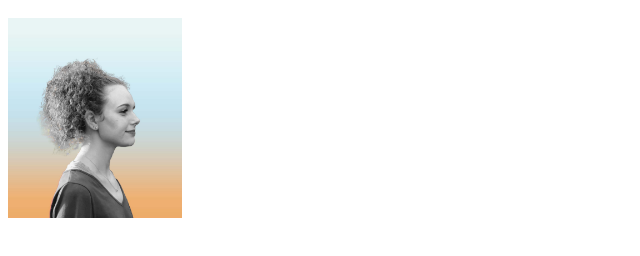
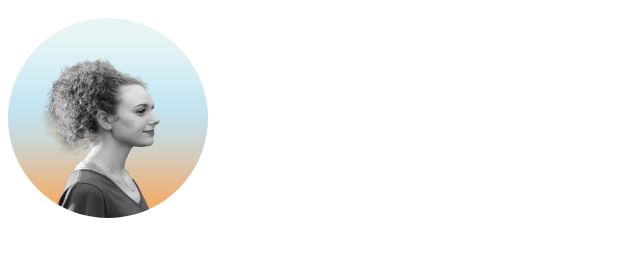
Before and after one commit to WindSpirit101/Portfolio, a plain HTML site: page index.html in a window 1280 px wide. Shown: the part 48-304 px from the top of the page, without its empty margins (0-640 px from the left). Drawn offline with Linux system fonts and the light colour scheme.

Commit message:
portfolio
changes i made

```diff
--- a/index.html
+++ b/index.html
@@ -6,8 +6,12 @@
     <h1>This is my Portfolio Landing Page.</h1>
     <p></p>
     <img
-    style="height: 200px;"
-    src="../images/portiate_windspirit.jpg"
-    />
+      style="
+        text-align: center;
+        border-radius: 50%;
+        width: 200px;
+        height: 200px;"
+      src="./images/portiate_windspirit.jpg"
+     />
   </body>
 </html>
```
Also changed, not shown: examples/images.html (+3 -1 lines), examples/inlinestyles.html (+9 -0 lines).
